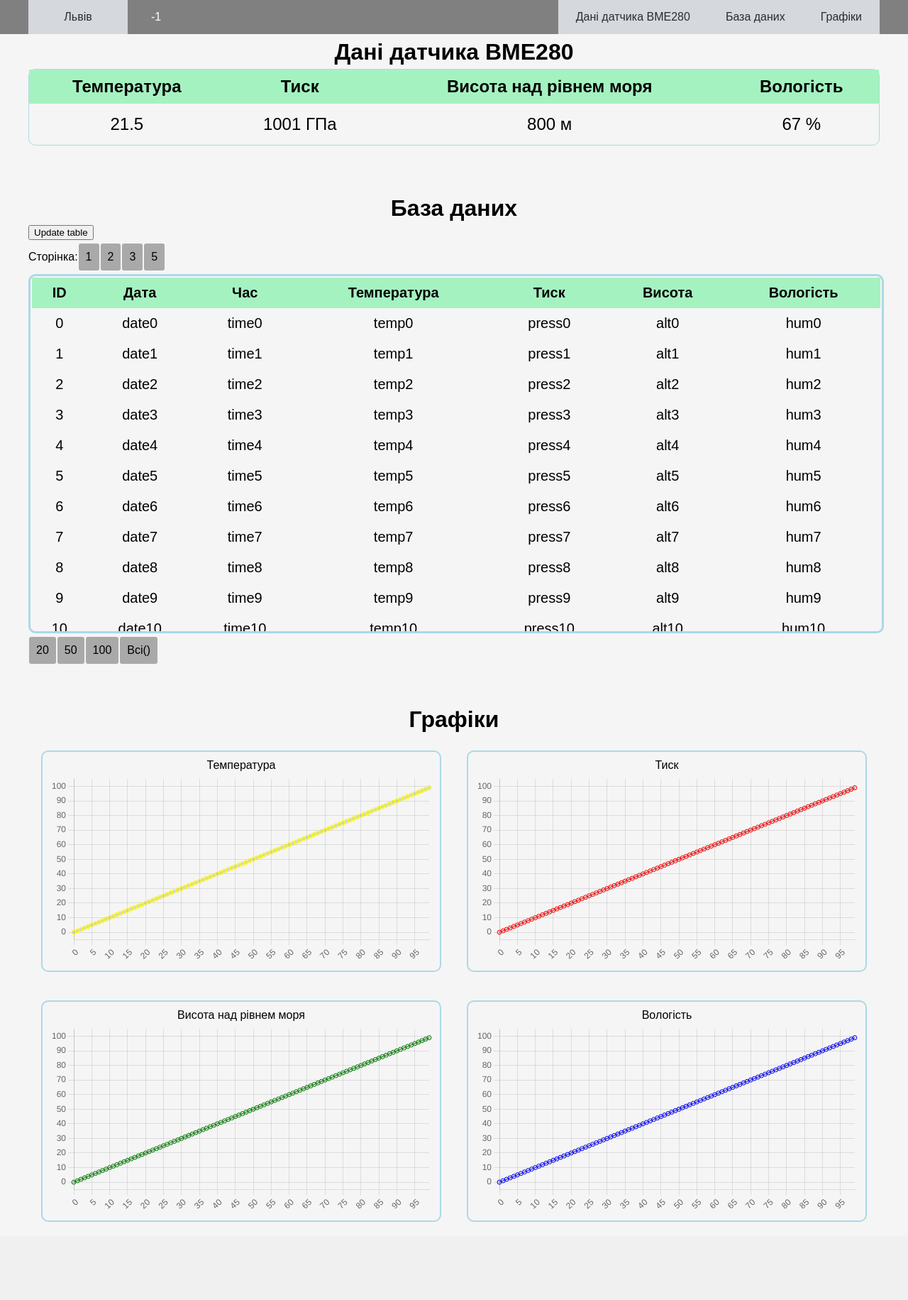
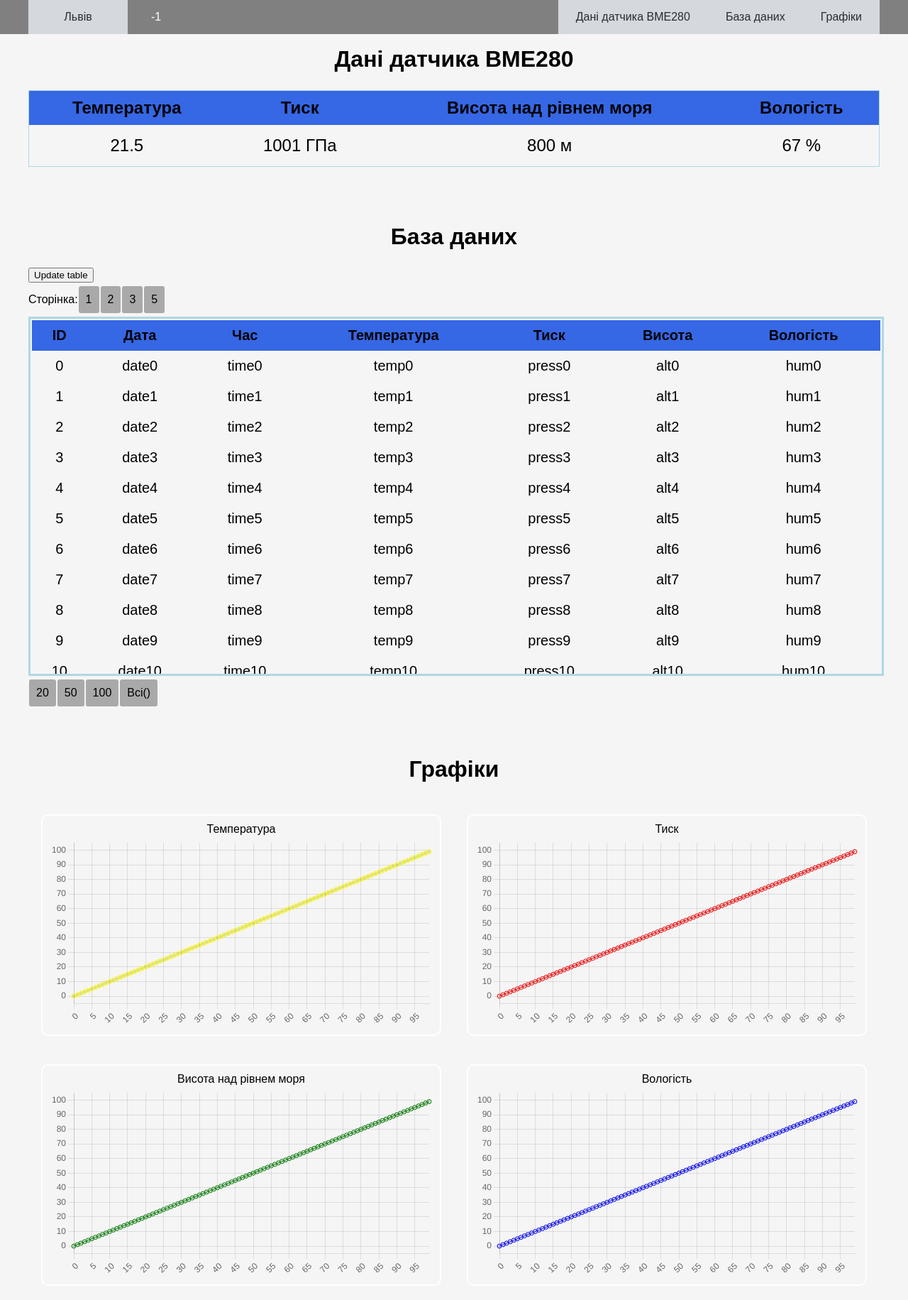
Before and after one commit to RuslanNadyrshyn/WeatherStation, a PHP site: page /index.html in a window 1280 px wide. Shown: the whole page at 71% size. Before the commit the page ends 1721 px from the top, so only its background shows below. Run offline with PHP 8.4, Linux system fonts and the light colour scheme.

Commit message:
edit styles

```diff
--- a/css/style.css
+++ b/css/style.css
@@ -98,7 +98,8 @@ nav a:hover, .dropdown:hover, .dropdown-weather:hover {
 h1 {
 	margin: 5px;
 	text-align: center;
-	padding-top: 50px;
+	padding-top: 60px;
+	padding-bottom: 20px;
 }
 
 table {
@@ -110,19 +111,18 @@ td, th {
 	padding: 10px;
 }
 th {
-	background-color: #a5f2c1;
+	background-color: rgb(54, 103, 228);
 }
 th.sticky {
 	position: sticky;
 	top: 0;
 }
 tr:not(:first-child):hover {
-	background-color: khaki;
+	background-color: lightgray;
 }
 
 .current-table {
 	border: 1px solid lightblue;
-	border-radius: 10px;
 	font-size: 24px;
 	margin-bottom: 20px;
 	height: 100px;
@@ -133,7 +133,6 @@ tr:not(:first-child):hover {
 
 .db-table-container {
 	border: 3px solid lightblue;
-	border-radius: 10px;
 	font-size: 20px;
 	width: 100%;
 	overflow: auto;
@@ -181,7 +180,7 @@ canvas {
 	font-size: 24;
 }
 .chart-container {
-	border: lightblue 2px solid;
+	border: white 2px solid;
 	border-radius: 10px;
 	text-align: center;
 	width: 45%;
@@ -195,5 +194,6 @@ canvas {
 	margin: 20px auto;
 }
 .chart-container:hover {
-	background-color: beige;
+	/* background-color: lightgray; */
+	border: gray 2px solid;
 }
```
